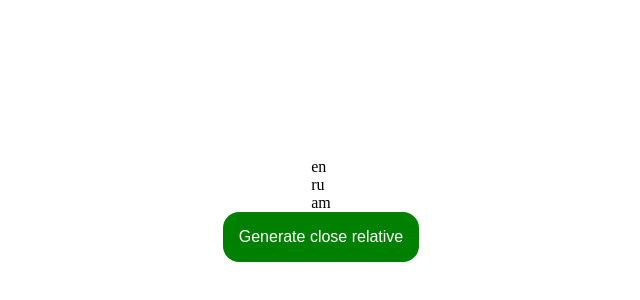
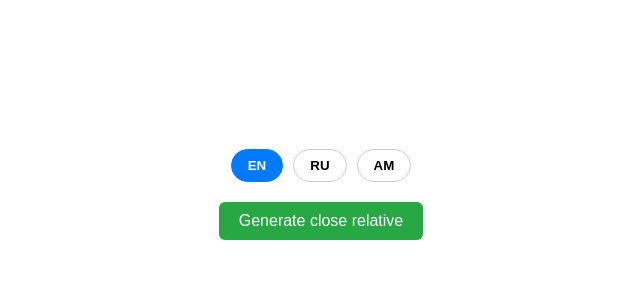
Before and after one commit to ArtyomSukiasyan/close-relative-generator, a React (Vite) app: page / in a window 1280 px wide. Shown: the part 194-494 px from the top of the page, without its empty margins (319-959 px from the left). Built offline with nearby package versions, Linux system fonts and the light colour scheme.

Commit message:
feat: add simple styles

```diff
--- a/src/App.css
+++ b/src/App.css
@@ -1,34 +1,61 @@
-* {
-  margin: 0;
-  padding: 0;
-  box-sizing: border-box;
-}
-
 .container {
-  height: 100vh;
   display: flex;
-  flex-direction: column;
   justify-content: center;
   align-items: center;
-  padding: 32px;
+  min-height: 100vh;
 }
 
 .relative {
-  height: 20vh;
+  text-align: center;
+  width: 90%;
+  max-width: 500px;
+}
+
+.language-switcher {
   display: flex;
-  flex-direction: column;
-  justify-content: space-between;
-  align-items: center;
-  padding: 32px;
+  justify-content: center;
+  gap: 10px;
+  margin-bottom: 20px;
+}
+
+.lang-btn {
+  padding: 8px 16px;
+  border: 1px solid #ccc;
+  background-color: white;
+  cursor: pointer;
+  border-radius: 20px;
+  font-weight: bold;
+  transition: 0.3s;
+}
+
+.lang-btn:hover {
+  background-color: #f0f0f0;
+}
+
+.lang-btn.active {
+  background-color: #007bff;
+  color: white;
+  border-color: #007bff;
 }
 
 .button {
-  margin-bottom: 16px;
-  padding: 16px;
+  padding: 10px 20px;
+  margin-bottom: 20px;
+  background-color: #28a745;
+  border: none;
+  color: white;
   font-size: 16px;
-  border: none;
-  border-radius: 16px;
-  background-color: green;
-  color: white;
+  border-radius: 6px;
   cursor: pointer;
+  transition: background-color 0.3s;
 }
+
+.button:hover {
+  background-color: #218838;
+}
+
+.result p {
+  font-size: 1.2rem;
+  color: #333;
+  line-height: 1.4;
+}
--- a/src/App.tsx
+++ b/src/App.tsx
@@ -8,15 +8,14 @@ const langs: ELang[] = [ELang.en, ELang.ru, ELang.am];
 
 function App() {
   const [relative, setRelative] = useState("");
-  const [lang, setLang] = useState(ELang.en);
+  const [lang, setLang] = useState<ELang>(ELang.en);
 
   const generateRelative = () => {
     setRelative("");
 
     const wayCount = getRandomNumberInRange(3, 8);
     let closeRelative = "";
-
-    let prevRelativeWayIdx: number = -1;
+    let prevRelativeWayIdx = -1;
 
     for (let i = 0; i < wayCount; i++) {
       const relativeWayIdx = getRandomNumberInRange(
@@ -30,7 +29,6 @@ function App() {
       }
 
       prevRelativeWayIdx = relativeWayIdx;
-
       const relativeWay = wayToRelative[lang][relativeWayIdx];
       closeRelative += `${relativeWay} `;
     }
@@ -44,17 +42,23 @@ function App() {
   return (
     <div className="container">
       <div className="relative">
-        <div>
+        <div className="language-switcher">
           {langs.map((l) => (
-            <div key={l} onClick={() => setLang(l)}>
-              {l}
-            </div>
+            <button
+              key={l}
+              className={`lang-btn ${lang === l ? "active" : ""}`}
+              onClick={() => setLang(l)}
+            >
+              {l.toUpperCase()}
+            </button>
           ))}
         </div>
+
         <button className="button" onClick={generateRelative}>
           {generate[lang]}
         </button>
-        <div>
+
+        <div className="result">
           <p>{relative}</p>
         </div>
       </div>
```
